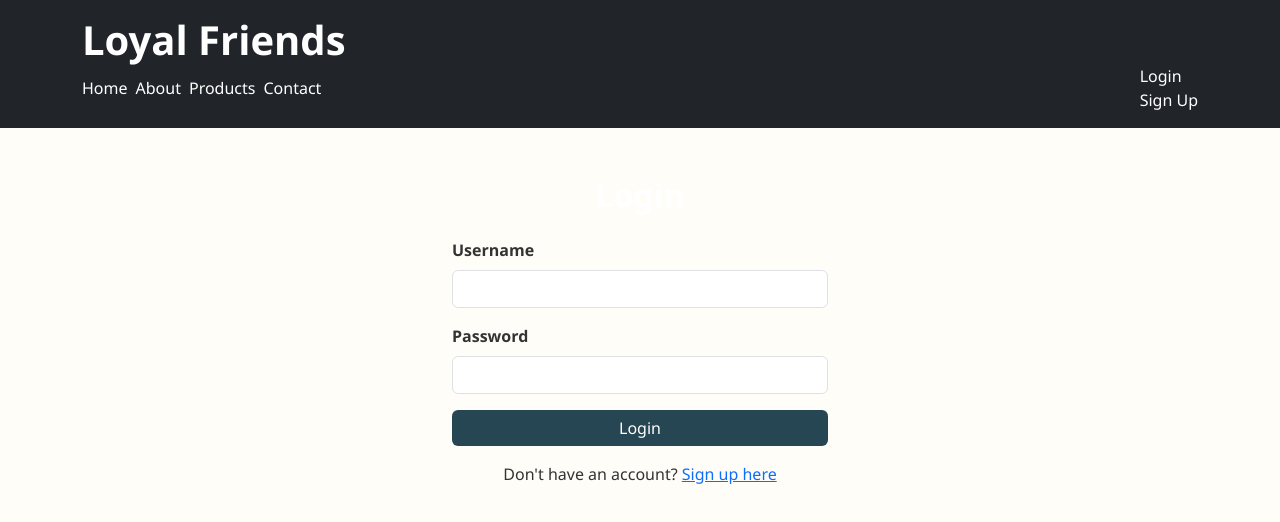
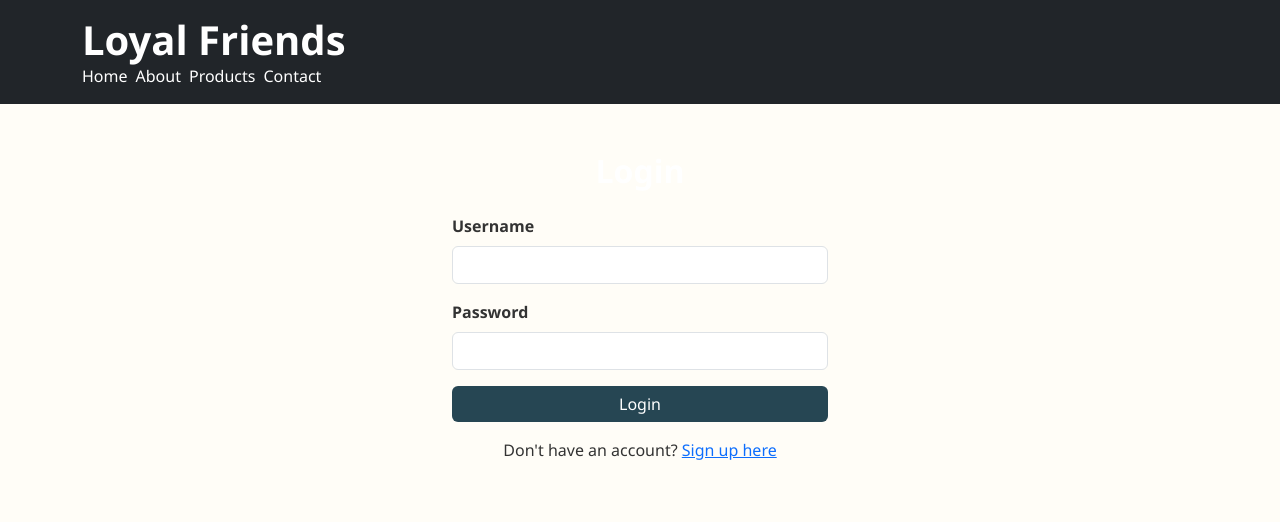
Before and after one commit to Naoiez/LoyalFriends, a plain HTML site: page login.html in a window 1280 px wide. Drawn offline with nearby package versions, Linux system fonts and the light colour scheme.

Commit message:
Update login.html

```diff
--- a/login.html
+++ b/login.html
@@ -23,10 +23,6 @@
             <a class="nav-link text-white" href="about.html">About</a>
             <a class="nav-link text-white" href="products.html">Products</a>
             <a class="nav-link text-white" href="contact.html">Contact</a>
-          </div>
-          <div>
-            <a class="nav-link text-white" href="login.html">Login</a>
-            <a class="nav-link text-white" href="signup.html">Sign Up</a>
           </div>
         </nav>
       </div>
```
